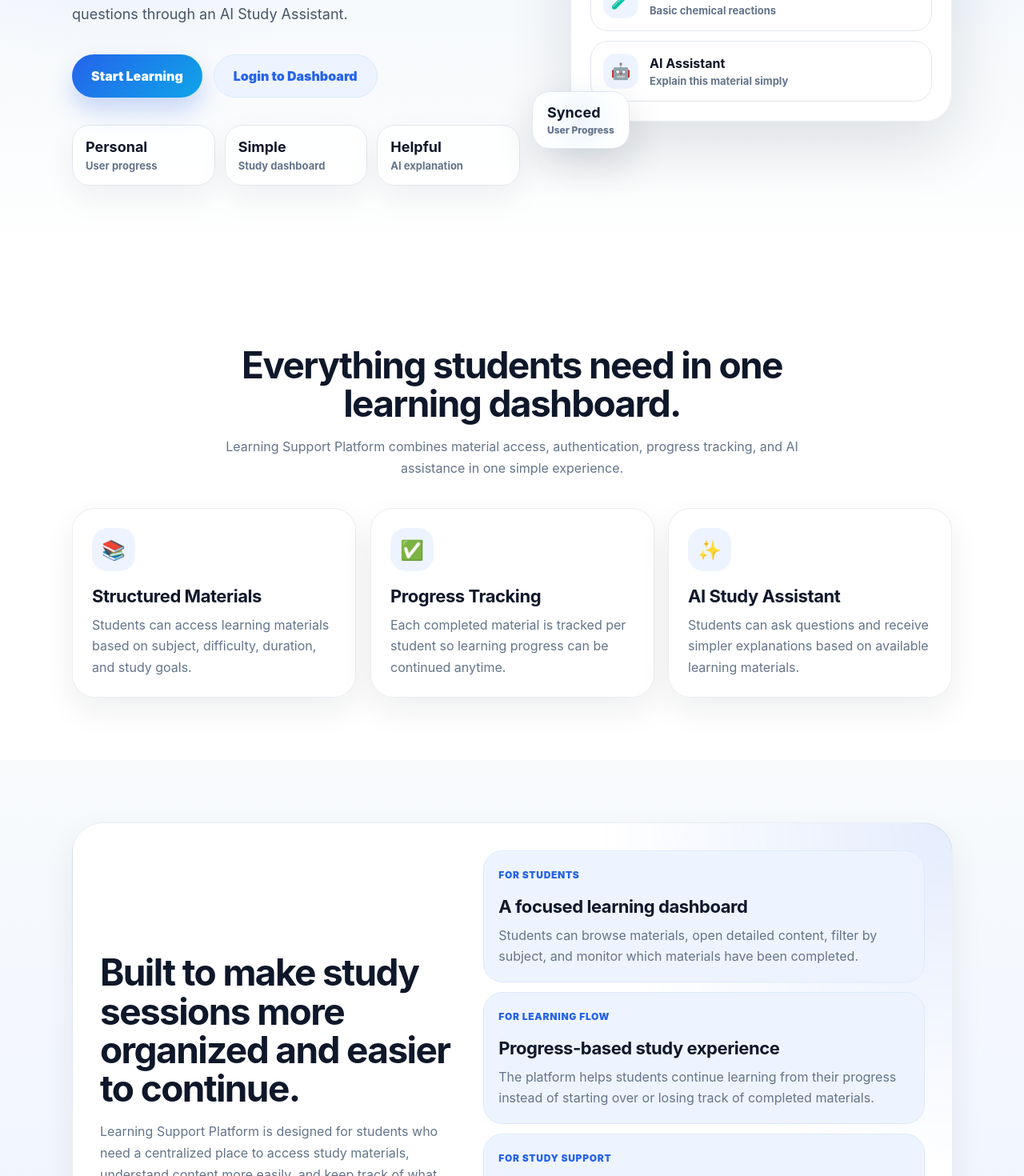
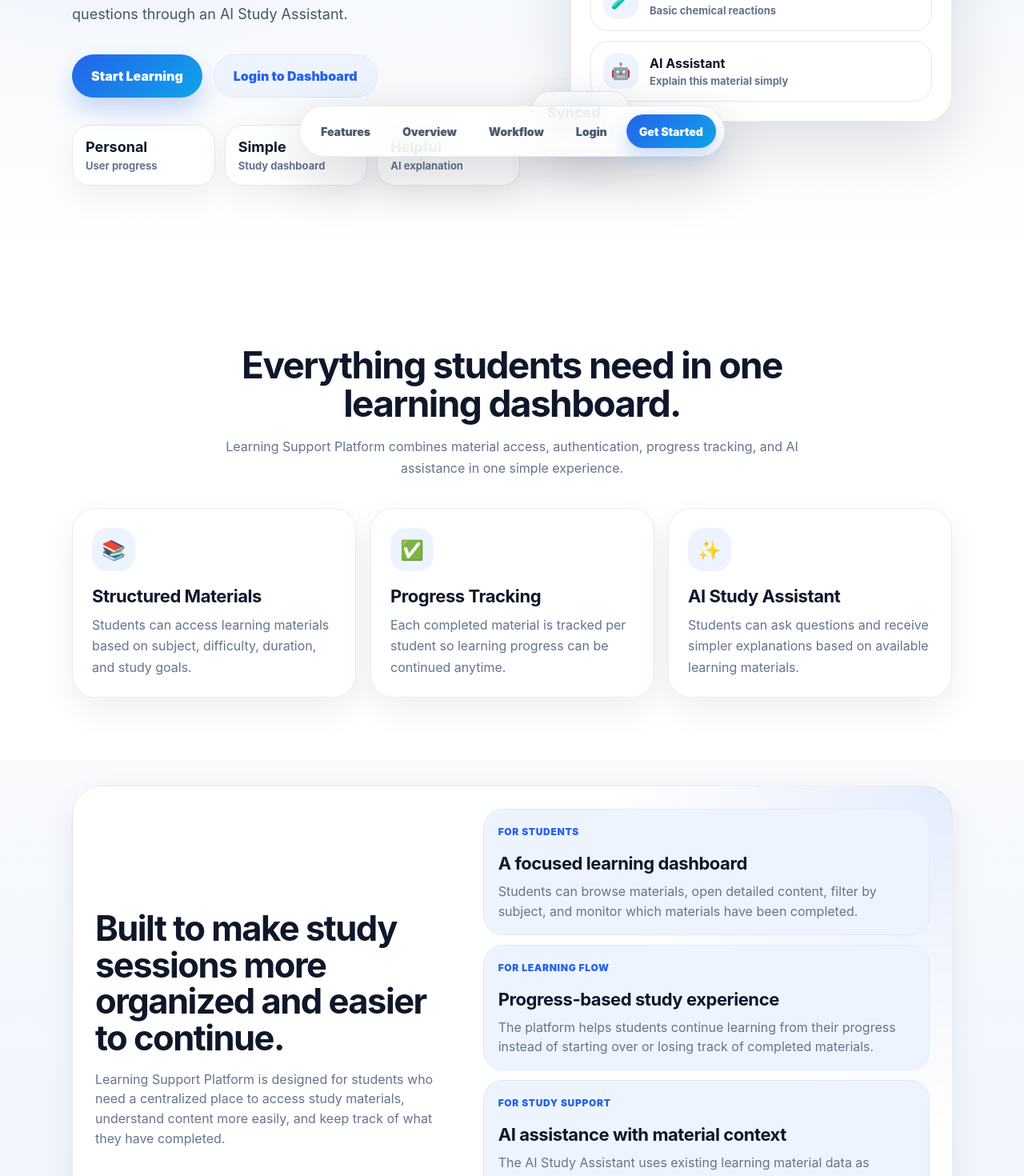
Before and after one commit to theo00000/learning-support-platform, a React (Vite) app in the folder Front-end/: page / in a window 1280 px wide. Shown: the part 580-2050 px from the top of the page at 80% size. Built offline with nearby package versions, Linux system fonts and the light colour scheme; no server answers.

Commit message:
feat: add bottom navigation to LandingPage with scroll visibility toggle

```diff
--- a/Front-end/src/index.css
+++ b/Front-end/src/index.css
@@ -5,7 +5,7 @@ html {
 #features,
 #overview,
 #workflow {
-  scroll-margin-top: 96px;
+  scroll-margin-top: 18px;
 }
 
 :root {
@@ -1547,6 +1547,8 @@ select:focus {
 
 .lp-overview-section {
   background: linear-gradient(180deg, #f8fafc 0%, #eef4ff 100%);
+  padding-top: 46px;
+  padding-bottom: 56px;
 }
 
 .lp-info-section {
@@ -1654,7 +1656,9 @@ select:focus {
 /* Overview section */
 
 .lp-overview-card {
-  padding: 34px;
+  min-height: auto;
+  padding-top: 28px;
+  padding-bottom: 28px;
   border-radius: 38px;
   display: grid;
   grid-template-columns: 0.9fr 1.1fr;
@@ -1687,6 +1691,30 @@ select:focus {
   font-weight: 900;
   text-transform: uppercase;
   letter-spacing: 0.7px;
+}
+
+@media (max-height: 820px) and (min-width: 981px) {
+  .lp-overview-section {
+    padding-top: 32px;
+    padding-bottom: 42px;
+  }
+
+  .lp-overview-card {
+    padding: 28px;
+  }
+
+  .lp-overview-item {
+    padding: 16px 18px;
+  }
+
+  .lp-overview-content h2 {
+    font-size: clamp(34px, 3.4vw, 44px);
+  }
+
+  .lp-overview-content p,
+  .lp-overview-item p {
+    line-height: 1.55;
+  }
 }
 
 /* Info section */
@@ -2581,3 +2609,90 @@ select:focus {
     text-align: left;
   }
 }
+
+.lp-bottom-nav {
+  position: fixed;
+  left: 50%;
+  bottom: 24px;
+  z-index: 999;
+  display: flex;
+  align-items: center;
+  gap: 8px;
+  padding: 10px;
+  border-radius: 999px;
+  background: rgba(255, 255, 255, 0.82);
+  border: 1px solid rgba(148, 163, 184, 0.22);
+  box-shadow: 0 24px 70px rgba(15, 23, 42, 0.18);
+  backdrop-filter: blur(20px);
+  transform: translate(-50%, 34px) scale(0.92);
+  opacity: 0;
+  pointer-events: none;
+  transition:
+    opacity 0.38s cubic-bezier(0.16, 1, 0.3, 1),
+    transform 0.38s cubic-bezier(0.16, 1, 0.3, 1);
+}
+
+.lp-bottom-nav.is-show {
+  opacity: 1;
+  pointer-events: auto;
+  transform: translate(-50%, 0) scale(1);
+}
+
+.lp-bottom-nav a {
+  min-height: 42px;
+  padding: 0 16px;
+  border-radius: 999px;
+  display: inline-flex;
+  align-items: center;
+  justify-content: center;
+  color: #475569;
+  font-size: 14px;
+  font-weight: 900;
+  text-decoration: none;
+  white-space: nowrap;
+  transition:
+    background 0.22s ease,
+    color 0.22s ease,
+    transform 0.22s ease;
+}
+
+.lp-bottom-nav a:hover {
+  background: #eef4ff;
+  color: #2563eb;
+  transform: translateY(-1px);
+}
+
+.lp-bottom-nav .lp-bottom-nav-cta {
+  background: linear-gradient(135deg, #2563eb, #0ea5e9);
+  color: #ffffff;
+  box-shadow: 0 12px 24px rgba(37, 99, 235, 0.22);
+}
+
+.lp-bottom-nav .lp-bottom-nav-cta:hover {
+  color: #ffffff;
+  background: linear-gradient(135deg, #1d4ed8, #0284c7);
+}
+
+.lp-footer {
+  padding-bottom: 110px;
+}
+
+@media (max-width: 720px) {
+  .lp-bottom-nav {
+    width: calc(100% - 28px);
+    justify-content: center;
+    flex-wrap: wrap;
+    border-radius: 26px;
+    bottom: 14px;
+  }
+
+  .lp-bottom-nav a {
+    min-height: 38px;
+    padding: 0 12px;
+    font-size: 13px;
+  }
+
+  .lp-footer {
+    padding-bottom: 150px;
+  }
+}
--- a/Front-end/src/pages/LandingPage.jsx
+++ b/Front-end/src/pages/LandingPage.jsx
@@ -1,7 +1,31 @@
-import { useEffect } from "react";
+import { useEffect, useState } from "react";
 import { Link } from "react-router-dom";
 
 export default function LandingPage() {
+  const [showBottomNav, setShowBottomNav] = useState(false);
+
+  useEffect(() => {
+    const handleBottomNav = () => {
+      const scrollTop = window.scrollY;
+      const windowHeight = window.innerHeight;
+      const documentHeight = document.documentElement.scrollHeight;
+
+      const isNearBottom = scrollTop + windowHeight >= documentHeight - 260;
+
+      setShowBottomNav(isNearBottom);
+    };
+
+    handleBottomNav();
+
+    window.addEventListener("scroll", handleBottomNav, { passive: true });
+    window.addEventListener("resize", handleBottomNav);
+
+    return () => {
+      window.removeEventListener("scroll", handleBottomNav);
+      window.removeEventListener("resize", handleBottomNav);
+    };
+  }, []);
+
   useEffect(() => {
     const revealElements = document.querySelectorAll(
       [
@@ -434,6 +458,18 @@ export default function LandingPage() {
           </div>
         </div>
       </footer>
+      <nav
+        className={`lp-bottom-nav ${showBottomNav ? "is-show" : ""}`}
+        aria-label="Bottom navigation"
+      >
+        <a href="#features">Features</a>
+        <a href="#overview">Overview</a>
+        <a href="#workflow">Workflow</a>
+        <Link to="/login">Login</Link>
+        <Link to="/register" className="lp-bottom-nav-cta">
+          Get Started
+        </Link>
+      </nav>
     </main>
   );
 }
```
